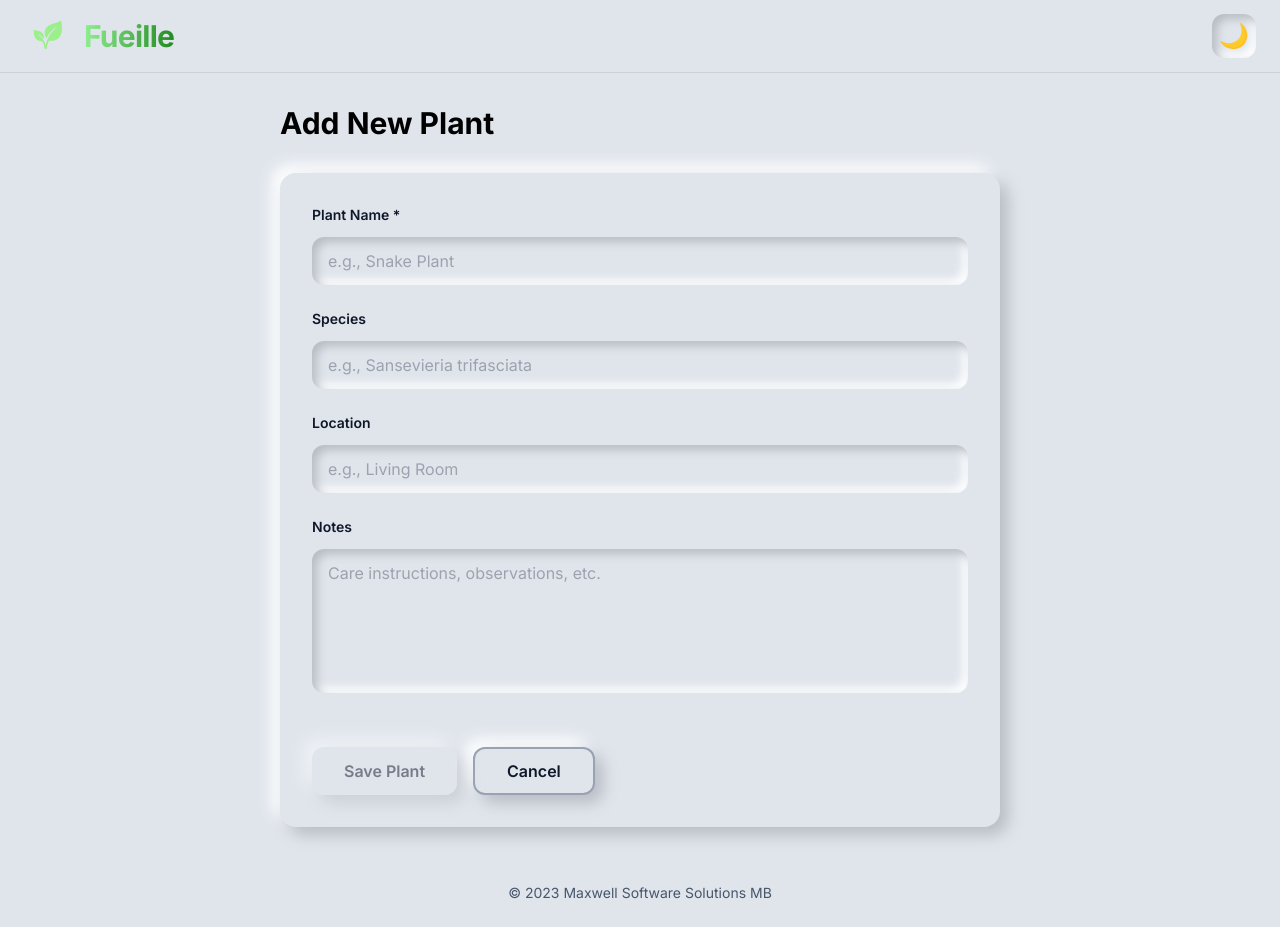
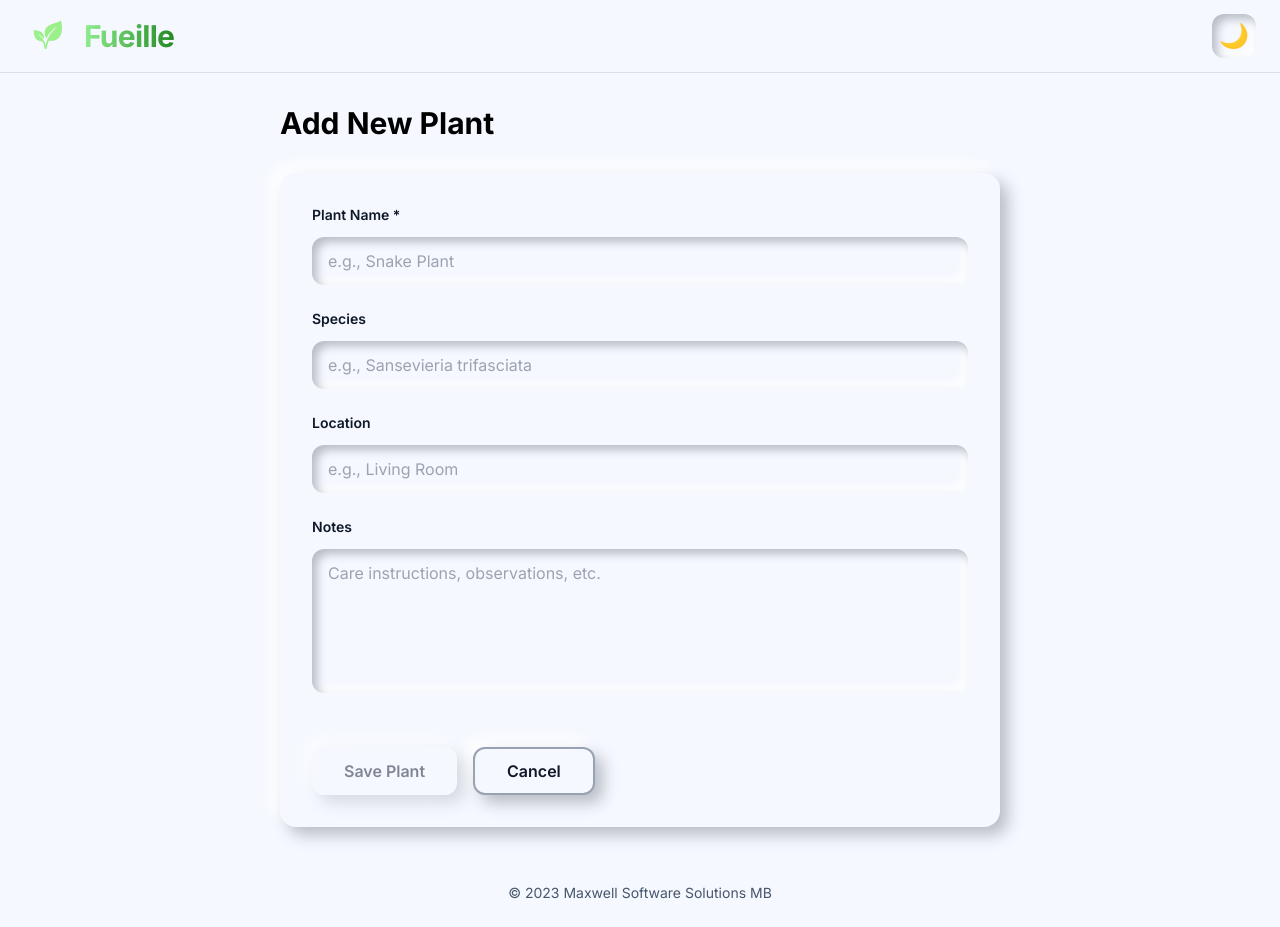
Before and after one commit to Maxwell-Software-Solutions/Fueille, a Next.js app: page /plants/new in a window 1280 px wide. Built offline with nearby package versions, Linux system fonts and the light colour scheme.

Commit message:
generalise css variables

```diff
--- a/app/globals.css
+++ b/app/globals.css
@@ -8,14 +8,14 @@ html {
 
 body {
   color: #000;
-  background: #e0e5ec;
+  background: var(--neu-bg-light);
   transition: background-color 0.3s ease, color 0.3s ease;
 }
 
 /* Dark mode overrides */
 .dark body {
   color: #fff;
-  background: #2c3e50;
+  background: var(--neu-bg-dark);
 }
 
 /* Neumorphic Design System */
@@ -24,48 +24,58 @@ body {
   --neu-blur: 16px;
   --neu-size: 280px;
   --gradient-colors: linear-gradient(to right, #4B0082, #FFA500);
+
+  /* Light mode neumorphic colors */
+  --neu-bg-light: hsl(220, 100%, 98%);
+  --neu-shadow-dark-light: #b8bcc4;
+  --neu-shadow-light-light: #ffffff;
+
+  /* Dark mode neumorphic colors */
+  --neu-bg-dark: #2c3e50;
+  --neu-shadow-dark-dark: #1a252f;
+  --neu-shadow-light-dark: #3e5771;
 }
 
 /* Neumorphic elevation classes */
 .neu-flat {
-  background: #e0e5ec;
+  background: var(--neu-bg-light);
   box-shadow: none;
 }
 
 .neu-pressed {
-  background: #e0e5ec;
-  box-shadow: inset 5px 5px 10px #b8bcc4, inset -5px -5px 10px #ffffff;
+  background: var(--neu-bg-light);
+  box-shadow: inset 5px 5px 10px var(--neu-shadow-dark-light), inset -5px -5px 10px var(--neu-shadow-light-light);
 }
 
 .neu-raised {
-  background: #e0e5ec;
-  box-shadow: 8px 8px 16px #b8bcc4, -8px -8px 16px #ffffff;
+  background: var(--neu-bg-light);
+  box-shadow: 8px 8px 16px var(--neu-shadow-dark-light), -8px -8px 16px var(--neu-shadow-light-light);
 }
 
 .neu-floating {
-  background: #e0e5ec;
-  box-shadow: 12px 12px 24px #b8bcc4, -12px -12px 24px #ffffff;
+  background: var(--neu-bg-light);
+  box-shadow: 12px 12px 24px var(--neu-shadow-dark-light), -12px -12px 24px var(--neu-shadow-light-light);
 }
 
 /* Dark mode neumorphic */
 .dark .neu-flat {
-  background: #2c3e50;
+  background: var(--neu-bg-dark);
   box-shadow: none;
 }
 
 .dark .neu-pressed {
-  background: #2c3e50;
-  box-shadow: inset 5px 5px 10px #1a252f, inset -5px -5px 10px #3e5771;
+  background: var(--neu-bg-dark);
+  box-shadow: inset 5px 5px 10px var(--neu-shadow-dark-dark), inset -5px -5px 10px var(--neu-shadow-light-dark);
 }
 
 .dark .neu-raised {
-  background: #2c3e50;
-  box-shadow: 8px 8px 16px #1a252f, -8px -8px 16px #3e5771;
+  background: var(--neu-bg-dark);
+  box-shadow: 8px 8px 16px var(--neu-shadow-dark-dark), -8px -8px 16px var(--neu-shadow-light-dark);
 }
 
 .dark .neu-floating {
-  background: #2c3e50;
-  box-shadow: 12px 12px 24px #1a252f, -12px -12px 24px #3e5771;
+  background: var(--neu-bg-dark);
+  box-shadow: 12px 12px 24px var(--neu-shadow-dark-dark), -12px -12px 24px var(--neu-shadow-light-dark);
 }
 
 /* Interactive states */
@@ -74,19 +84,19 @@ body {
 }
 
 .neu-interactive:hover {
-  box-shadow: 10px 10px 20px #b8bcc4, -10px -10px 20px #ffffff;
+  box-shadow: 10px 10px 20px var(--neu-shadow-dark-light), -10px -10px 20px var(--neu-shadow-light-light);
 }
 
 .neu-interactive:active {
-  box-shadow: inset 5px 5px 10px #b8bcc4, inset -5px -5px 10px #ffffff;
+  box-shadow: inset 5px 5px 10px var(--neu-shadow-dark-light), inset -5px -5px 10px var(--neu-shadow-light-light);
 }
 
 .dark .neu-interactive:hover {
-  box-shadow: 10px 10px 20px #1a252f, -10px -10px 20px #3e5771;
+  box-shadow: 10px 10px 20px var(--neu-shadow-dark-dark), -10px -10px 20px var(--neu-shadow-light-dark);
 }
 
 .dark .neu-interactive:active {
-  box-shadow: inset 5px 5px 10px #1a252f, inset -5px -5px 10px #3e5771;
+  box-shadow: inset 5px 5px 10px var(--neu-shadow-dark-dark), inset -5px -5px 10px var(--neu-shadow-light-dark);
 }
 
 .gradient-text {
```
